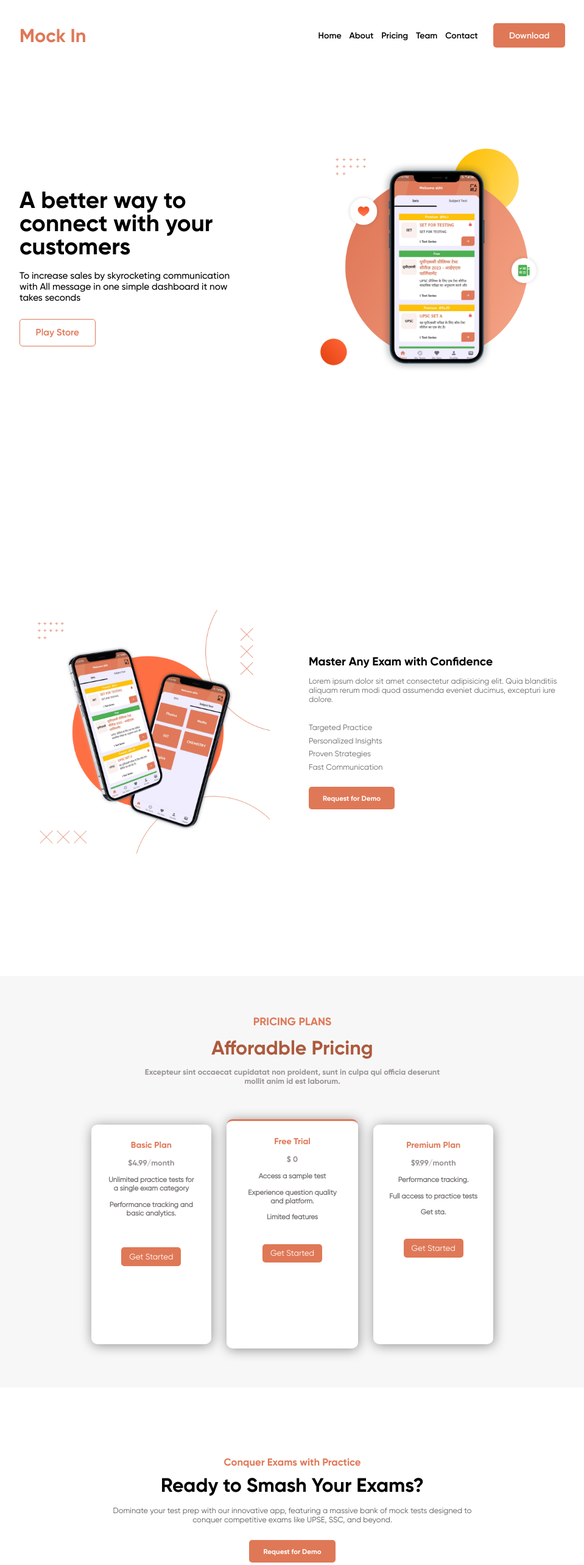
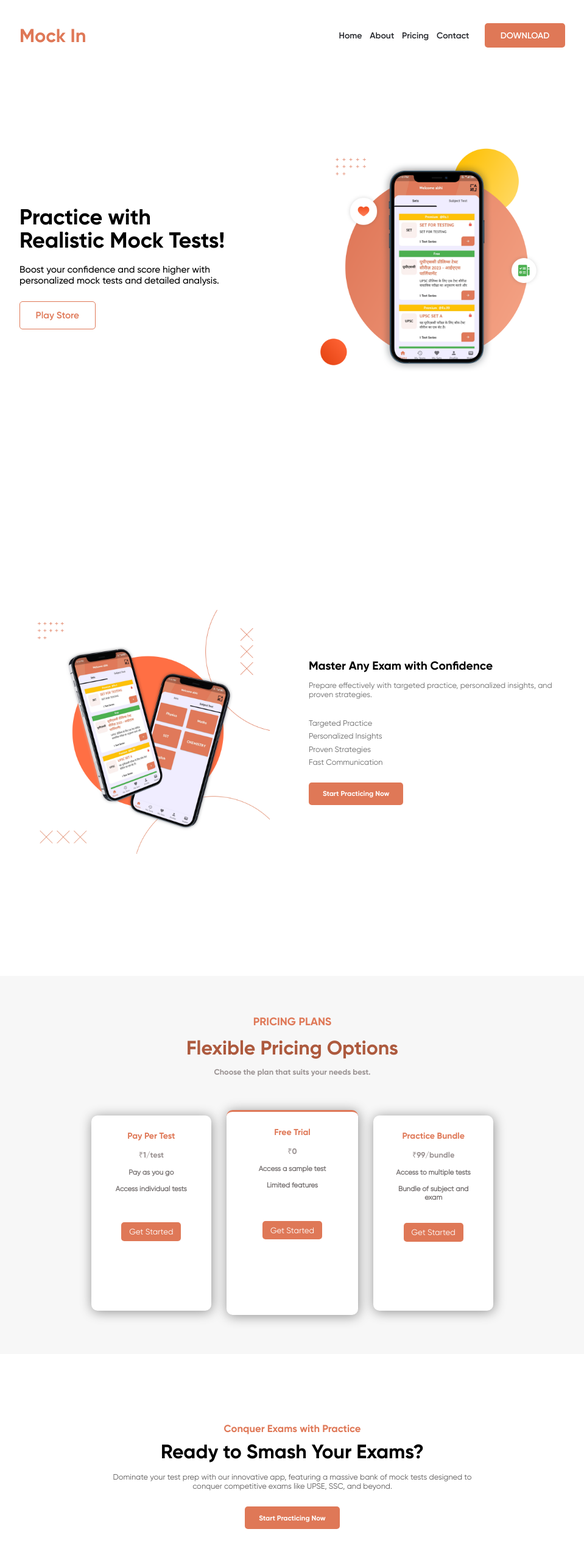
Before and after one commit to Abhishek78394/test, a plain HTML site: page index.html in a window 1280 px wide. Shown: the top 2566 px of the page at 61% size, without its empty margins (160-1119 px from the left). Drawn offline with Linux system fonts and the light colour scheme.

Commit message:
second commit

```diff
--- a/index.html
+++ b/index.html
@@ -1,37 +1,52 @@
 <!DOCTYPE html>
 <html lang="en">
+
 <head>
   <meta charset="UTF-8" />
   <meta name="viewport" content="width=device-width, initial-scale=1.0" />
   <title>Document</title>
   <link rel="stylesheet" href="./stylesheets/style.css" />
   <link rel="stylesheet" href="./stylesheets/mobile.css" />
-    <link rel="stylesheet" type="text/css" href="https://cdnjs.cloudflare.com/ajax/libs/font-awesome/5.15.1/css/all.min.css">
+  <link rel="stylesheet" type="text/css"
+    href="https://cdnjs.cloudflare.com/ajax/libs/font-awesome/5.15.1/css/all.min.css">
 </head>
+
 <body>
   <div class="hero">
     <nav>
       <div class="logo">
-          <!-- <div class="circle"><img src="/assets/images/logo.png" alt="logo"></div> -->
+        <a href="#">
           <h1>Mock In</h1>
+        </a>
       </div>
       <ul class="web">
+        <a href="#home">
           <li>Home</li>
+        </a>
+        <a href="#about">
           <li>About</li>
+        </a>
+        <a href="#pricing">
           <li>Pricing</li>
+        </a>
+        <!-- <a href="#team">
           <li>Team</li>
+        </a> -->
+        <a href="#contact">
           <li>Contact</li>
-          <li class="download">Download</li>
+        </a>
+        <a href="https://play.google.com/store/apps/details?id=com.app.mocktest_flutter">
+          <li class="download">DOWNLOAD</li>
+        </a>
       </ul>
 
       <div class="menu">
-          <button>download</button>
+        <a href="https://play.google.com/store/apps/details?id=com.app.mocktest_flutter"><button>DOWNLOAD</button></a>
         <img id="menu" src="/assets/images/menu.png" alt="menu" />
       </div>
       <ul id="navbar">
         <div class="header">
           <div class="logo">
-              <!-- <div class="circle"><img src="/assets/images/logo.png" alt="logo"></div> -->
             <h1>Mock In</h1>
           </div>
 
@@ -40,24 +55,31 @@
           </div>
         </div>
         <div class="mainHeader">
+          <a href="#home">
             <li>Home</li>
+          </a>
+          <a href="#about">
             <li>About</li>
+          </a>
+          <a href="#pricing">
             <li>Pricing</li>
+          </a>
+          <!-- <a href="#team">
             <li>Team</li>
+          </a> -->
+          <a href="#contact">
             <li>Contact</li>
-            <!-- <li class="download">Download</li> -->
+          </a>
         </div>
       </ul>
     </nav>
     <div class="main">
       <div class="left">
         <div class="content">
-            <h1>A better way to connect with your customers</h1>
-            <p>
-              To increase sales by skyrocketing communication with All message
-              in one simple dashboard it now takes seconds
-            </p>
-            <button>Play Store</button>
+          <h1>Practice with Realistic Mock Tests!</h1>
+          <p>Boost your confidence and score higher with personalized mock tests and detailed analysis.</p>
+          <a href="https://play.google.com/store/apps/details?id=com.app.mocktest_flutter" target="_blank"><button>Play
+              Store</button></a>
         </div>
       </div>
       <div class="right">
@@ -67,62 +89,60 @@
 
 
   </div>
-    <div class="second">
+  <div id="about" class="second">
     <div class="left">
       <img src="/assets/images/Mock_test_app_image_1.png" alt="" />
     </div>
     <div class="right">
       <h1>Master Any Exam with Confidence</h1>
-        <h2>Lorem ipsum dolor sit amet consectetur adipisicing elit. Quia blanditiis aliquam rerum modi quod assumenda eveniet ducimus, excepturi iure dolore.</h2>
+      <h2>Prepare effectively with targeted practice, personalized insights, and proven strategies.</h2>
       <div class="list">
         <li>Targeted Practice</li>
         <li>Personalized Insights</li>
         <li>Proven Strategies</li>
         <li>Fast Communication</li>
       </div>
-        <button>Request for Demo</button>
+      <a href="https://play.google.com/store/apps/details?id=com.app.mocktest_flutter" target="_blank"><button>Start
+          Practicing Now</button></a>
     </div>
   </div>
-    <div class="pricing">
+  <div id="pricing" class="pricing">
     <h1>PRICING PLANS</h1>
-        <h2>Afforadble Pricing</h2>
+    <h2>Flexible Pricing Options</h2>
     <p>
-          Excepteur sint occaecat cupidatat non
-          proident, sunt in culpa qui officia deserunt mollit anim id est
-          laborum.
+      Choose the plan that suits your needs best.
     </p>
     <div class="box">
       <div class="box1 box11">
-                <h1>Basic Plan</h1>
-                <p>$4.99/month</p>
-                <h6>Unlimited practice tests for a single exam category </h6>
-                <h6>  Performance tracking and basic analytics.</h6>
-                <h6></h6>
-                <button>Get Started</button>
+        <h1>Pay Per Test</h1>
+        <p>₹1/test</p>
+        <h6>Pay as you go</h6>
+        <h6>Access individual tests</h6>
+        <a href="https://play.google.com/store/apps/details?id=com.app.mocktest_flutter" target="_blank"><button>Get Started</button></a>
       </div>
       <div class="box2 box11">
         <h1>Free Trial</h1>
-                <p> $ 0</p>
+        <p>₹0</p>
         <h6>Access a sample test</h6>
-                <h6>Experience question quality and platform. </h6>
         <h6> Limited features</h6>
-                <button>Get Started</button>
+        <a href="https://play.google.com/store/apps/details?id=com.app.mocktest_flutter" target="_blank"><button>Get Started</button></a>
       </div>
       <div class="box3 box11">
-                <h1>Premium Plan</h1>
-                <p>$9.99/month</p>
-                <h6>Performance tracking.</h6>
-                <h6> Full access to practice tests </h6>
-                <h6>Get sta.</h6>
-                <button>Get Started</button>
+        <h1>Practice Bundle</h1>
+        <p>₹99/bundle</p>
+        <h6>Access to multiple tests</h6>
+        <h6>Bundle of subject and exam</h6>
+        <a href="https://play.google.com/store/apps/details?id=com.app.mocktest_flutter" target="_blank"><button>Get Started</button></a>
       </div>
     </div>
   </div>
   <div class="thrid">
     <h1>Conquer Exams with Practice</h1>
     <h2>Ready to Smash Your Exams?</h2>
-        <p>Dominate your test prep with our innovative app, featuring a massive bank of mock tests designed to conquer competitive exams like UPSE, SSC, and beyond.</p>
-        <button>Request for Demo</button>
+    <p>Dominate your test prep with our innovative app, featuring a massive bank of mock tests designed to conquer
+      competitive exams like UPSE, SSC, and beyond.</p>
+    <a href="https://play.google.com/store/apps/details?id=com.app.mocktest_flutter" target="_blank"><button>Start
+        Practicing Now</button></a>
   </div>
   <div class="footer">
     <h1>Conquer Exams with Confidence</h1>
@@ -143,9 +163,14 @@
           <p><i class="fab fa-instagram fa-x"></i></p>
           <p> <i class="fab fa-linkedin-in fa-x"></i></p>
         </div>
+
       </div>
+    </div>
+    <div id="contact" class="contact">
+      <a href="mailto:test@gmail.com">test@gmail.com</a>
     </div>
   </div>
   <script src="script/script.js"></script>
 </body>
+
 </html>
--- a/script/script.js
+++ b/script/script.js
@@ -7,3 +7,18 @@ document.getElementById("cross").addEventListener("click", (e) => {
     document.getElementById("navbar").classList.remove("navbar");
     document.getElementById("navbar").style.display = "none"
   });
+
+  document.querySelectorAll('.mainHeader a').forEach(link => {
+    link.addEventListener('click', (e) => {
+      let targetId = e.target.getAttribute('href');
+      let targetElement = document.querySelector(targetId);
+      if (targetElement) {
+        e.preventDefault(); // Prevent the default navigation behavior
+        targetElement.scrollIntoView({
+          behavior: 'smooth'
+        });
+      }
+      document.getElementById("navbar").classList.remove("navbar");
+      document.getElementById("navbar").style.display = "none";
+    });
+  });
--- a/stylesheets/mobile.css
+++ b/stylesheets/mobile.css
@@ -183,6 +183,7 @@
   .second button{
     margin: auto;
     margin-top: 2vh;
+    margin-left: 6.5vmax;
   }
   .second .right h1{
     font-size: 2.5vmax;
@@ -193,4 +194,10 @@
   .second .right h2,.second .right .list li{
     font-size: 1.2vmax;
   }
+  .contact {
+    padding-top: 2vmax;
+  }
+  .contact a{
+    font-size: 2.5vmax;
+  }
 }
--- a/stylesheets/style.css
+++ b/stylesheets/style.css
@@ -91,7 +91,7 @@ ul {
 }
 .main .left .content h1 {
   font-family: Gilroy Bold;
-  font-size: 3vw;
+  font-size: 2.8vw;
   line-height: 3vw;
   text-align: start;
 }
@@ -163,12 +163,10 @@ ul {
   margin-top: 3vh;
   padding: 1vh 3vh;
 }
-@media screen and (min-width: 600px) {
-  .menu {
-    display: none;
-  }
+
+.menu {
+  display: none;
 }
-
 /*   second  */
 
 /* pricing */
@@ -209,7 +207,7 @@ ul {
 }
 .box11 {
   width: 22%;
-  height: 45vmin;
+  height: 40vmin;
   background: #ffffff;
   border-radius: 10px;
   box-shadow: 1px 2px 19px #0000006b;
@@ -217,7 +215,7 @@ ul {
 }
 .box2 {
   width: 24%;
-  height: 47vmin;
+  height: 42vmin;
   margin-top: -0.7vmax;
   border-top: 3px solid #df7857;
 }
@@ -232,6 +230,7 @@ ul {
   font-family: Gilroy Regular;
   color: #757070;
 }
+
 .box button {
   border: none;
   font-family: Gilroy Regular;
@@ -239,7 +238,13 @@ ul {
   background: #df7857;
   padding: 0.6vmax 1vmax;
   border-radius: 5px;
-  margin-top: 2.9vmax;
+  margin-top: 3.8vmax;
+}
+.box3 button{
+  margin-top: 2.8vmax;
+}
+.box2 button{
+  margin-top: 4.1vmax;
 }
 .thrid {
   width: 100%;
@@ -390,6 +395,10 @@ ul {
 .second .right .list{
     margin-top: 2vmax;
 }
+a{
+  text-decoration: none;
+  color: #24262b;
+}
 .second .right .list li{
     list-style: none;
     font-family: Gilroy Regular;
@@ -398,3 +407,20 @@ ul {
     font-weight: 300;
     margin-top: .5vmax;
 }
+button{
+  cursor: pointer;
+}
+.contact{
+  width: 100%;
+  height: 60px;
+  background: #DF7857;
+  box-shadow: 1px 1px 50px #cc5454;
+  margin-top: 4.5vh;
+  text-align: center;
+  padding: .6vmax;
+}
+.contact a{
+  color: white;
+  font-size: 1.5vmax;
+  margin-top: 1vmax;
+}
```
Lines whose indentation alone changed are shown as unchanged.
